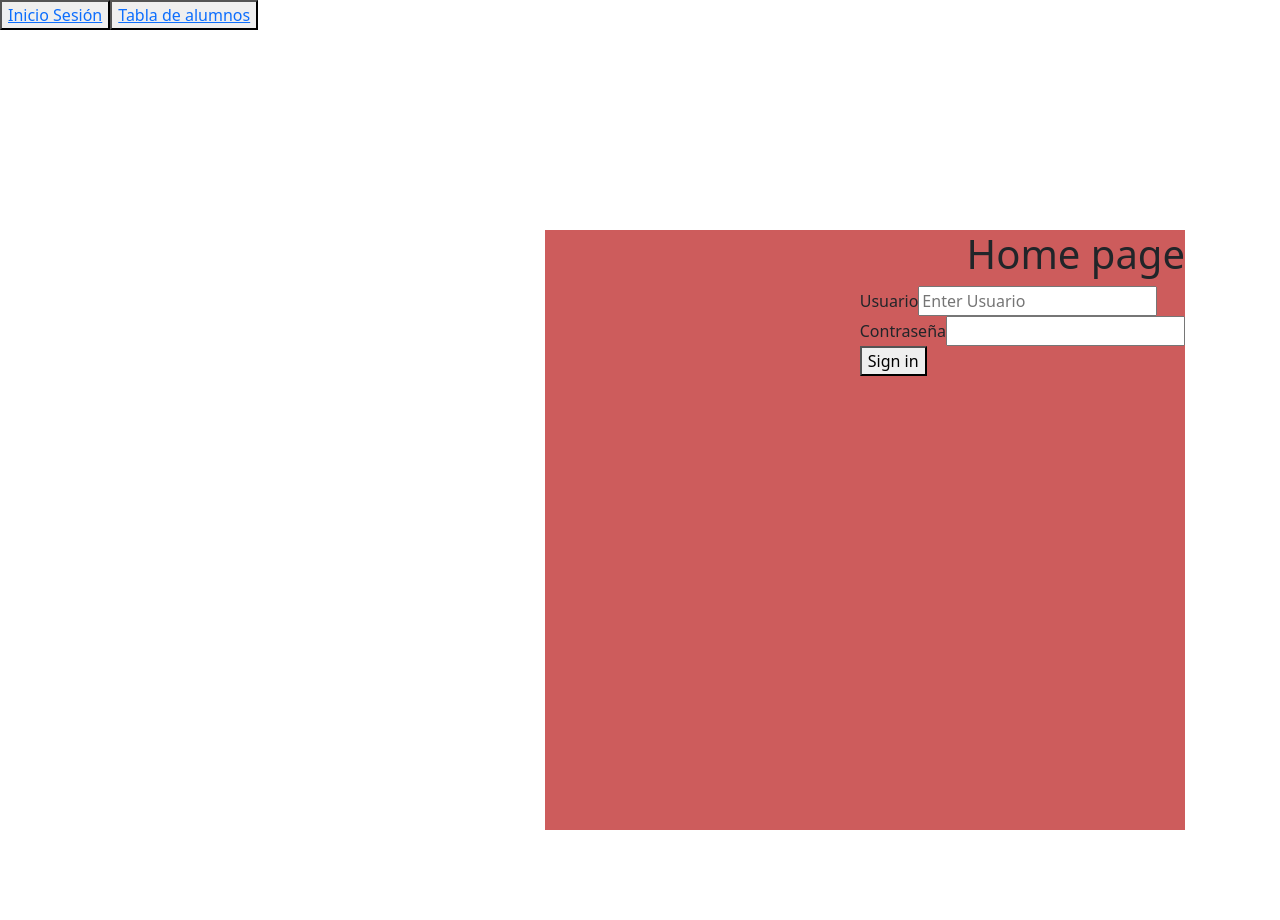
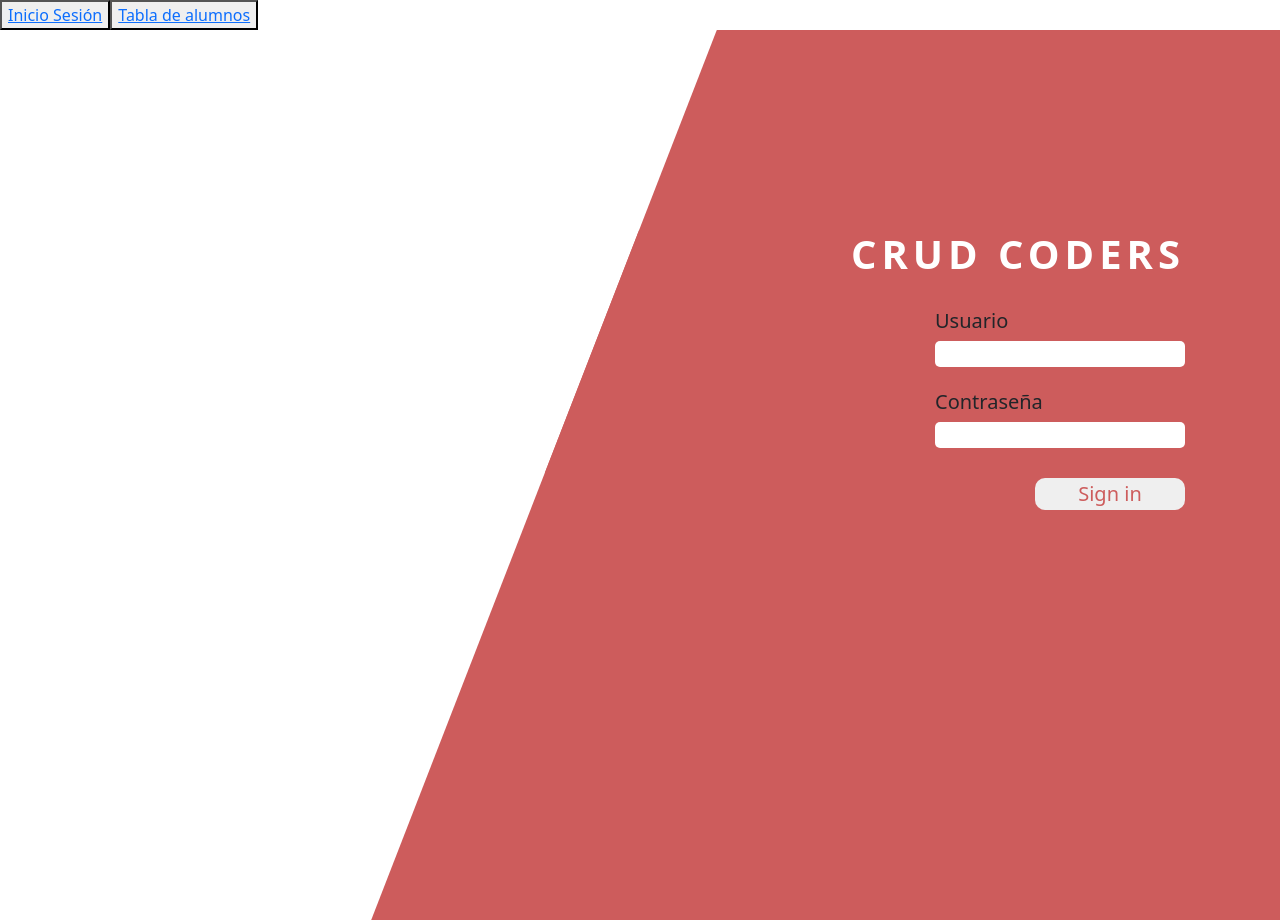
Before and after one commit to mabicodes/crudcoders, a React (Create React App) app in the folder front/: page /iniciarsesion in a window 1280 px wide. Before the commit the page ends 830 px from the top, so only its background shows below. Built offline with nearby package versions, Linux system fonts and the light colour scheme.

Commit message:
adding styles to components

```diff
--- a/front/package.json
+++ b/front/package.json
@@ -8,6 +8,7 @@
     "@testing-library/user-event": "^12.8.3",
     "axios": "^0.21.1",
     "bootstrap": "^5.1.0",
+    "node-sass": "^6.0.1",
     "react": "^17.0.2",
     "react-dom": "^17.0.2",
     "react-router-dom": "^5.2.1",
--- a/front/public/index.html
+++ b/front/public/index.html
@@ -2,42 +2,15 @@
 <html lang="en">
   <head>
     <meta charset="utf-8" />
-    <link rel="icon" href="%PUBLIC_URL%/favicon.ico" />
     <meta name="viewport" content="width=device-width, initial-scale=1" />
-    <meta name="theme-color" content="#000000" />
-    <meta
-      name="description"
-      content="Web site created using create-react-app"
-    />
-    <link rel="apple-touch-icon" href="%PUBLIC_URL%/logo192.png" />
-    <!--
-      manifest.json provides metadata used when your web app is installed on a
-      user's mobile device or desktop. See https://developers.google.com/web/fundamentals/web-app-manifest/
-    -->
-    <link rel="manifest" href="%PUBLIC_URL%/manifest.json" />
-    <!--
-      Notice the use of %PUBLIC_URL% in the tags above.
-      It will be replaced with the URL of the `public` folder during the build.
-      Only files inside the `public` folder can be referenced from the HTML.
+    <title>CRUD CODERS</title>
 
-      Unlike "/favicon.ico" or "favicon.ico", "%PUBLIC_URL%/favicon.ico" will
-      work correctly both with client-side routing and a non-root public URL.
-      Learn how to configure a non-root public URL by running `npm run build`.
-    -->
-    <title>React App</title>
+    <link rel="preconnect" href="https://fonts.googleapis.com">
+    <link rel="preconnect" href="https://fonts.gstatic.com" crossorigin>
+    <link href="https://fonts.googleapis.com/css2?family=Montserrat:wght@100&display=swap" rel="stylesheet">
   </head>
+
   <body>
-    <noscript>You need to enable JavaScript to run this app.</noscript>
     <div id="root"></div>
-    <!--
-      This HTML file is a template.
-      If you open it directly in the browser, you will see an empty page.
-
-      You can add webfonts, meta tags, or analytics to this file.
-      The build step will place the bundled scripts into the <body> tag.
-
-      To begin the development, run `npm start` or `yarn start`.
-      To create a production bundle, use `npm run build` or `yarn build`.
-    -->
   </body>
 </html>
--- a/front/src/components/LoginPage.jsx
+++ b/front/src/components/LoginPage.jsx
@@ -1,5 +1,5 @@
 import React from "react";
-import "./stylesheet/loginpage.css";
+import "./stylesheet/loginpage.scss";
 
 
 
@@ -8,22 +8,27 @@ export const LoginPage = () => {
     return (
 
         <div className="loginpage-main">
-
-                <h1>Home page</h1>
+            <div className="loginpage-content">
+                <h1>CRUD CODERS</h1>
                     <form>
                         <div className="form">
                             <div>
-                            <label htmlFor="usuario">Usuario</label>
-                            <input type="text" id="usuario" name="usuario" placeholder="Enter Usuario"/>
+                                <label htmlFor="user" className="loginlabel">Usuario</label>
                             </div>
                             <div>
-                            <label htmlFor="password">Contraseña</label>
+                                <input type="text" id="user" name="user" />
+                            </div>
+                            <div>
+                                <label htmlFor="password" className="loginlabel">Contraseña</label>
+                            </div>
+                            <div>
                                 <input type="text" id="password" name="password"/>
                             </div>
                         </div>
                         <button className="form-login" type="submit" > Sign in </button>
                     </form>
             </div>
+        </div>
 
 
     )
--- a/front/src/components/UserComponent.jsx
+++ b/front/src/components/UserComponent.jsx
@@ -1,7 +1,7 @@
 import React from "react";
 import UserService from "../services/UserService";
 import Button from 'react-bootstrap/Button'
-import './stylesheet/usercomponent.css';
+import './stylesheet/usercomponent.scss';
 
 
 class UserComponent extends React.Component {
--- a/front/src/components/stylesheet/loginpage.css
+++ /dev/null
@@ -1,11 +0,0 @@
-.loginpage-main {
-    display: flex;
-    align-items: flex-end;
-    flex-direction: column;
-    margin: 200px 95px 0px 0px;
-    flex-wrap: wrap;
-    float: right;
-    background-color: indianred;
-    width: 50%;
-    height: 600px;
-}
--- /dev/null
+++ b/front/src/components/stylesheet/loginpage.scss
@@ -0,0 +1,49 @@
+.root {
+  font-family: Montserrat;
+}
+.loginpage-main {
+  width: 100%;
+  background: indianred;
+  height: 890px;
+  clip-path: polygon(56% 0, 100% 0%, 100% 100%, 29% 100%);
+    .loginpage-content {
+      display: flex;
+      align-items: flex-end;
+      flex-direction: column;
+      margin: 200px 95px 0px 0px;
+      flex-wrap: wrap;
+      float: right;
+      background-color: indianred;
+      width: 50%;
+      height: 600px;
+  }
+  .form-login {
+    border: none;
+    border-radius: 10px;
+    color: indianred;
+    font-size: 20px;
+    width: 150px;
+    float: right;
+    margin-top: 30px;
+  }
+  input#user , input#password {
+      margin: 0;
+      font-family: inherit;
+      font-size: inherit;
+      line-height: inherit;
+      border: none;
+      border-radius: 5px;
+      margin-top: 5px;
+      width: 250px;
+  }
+  label.loginlabel{
+    margin-top: 20px;
+    font-size: 20px;
+  }
+  h1 {
+    font-size: 2.5rem;
+    color: white;
+    letter-spacing: 5px;
+    font-weight: bolder;
+  }
+}
```
Also changed, not shown: front/src/components/stylesheet/usercomponent.scss (renamed from front/src/components/stylesheet/usercomponent.css), 1 other file (tests, documents, lock files or other folders). Lines whose indentation alone changed are shown as unchanged.
